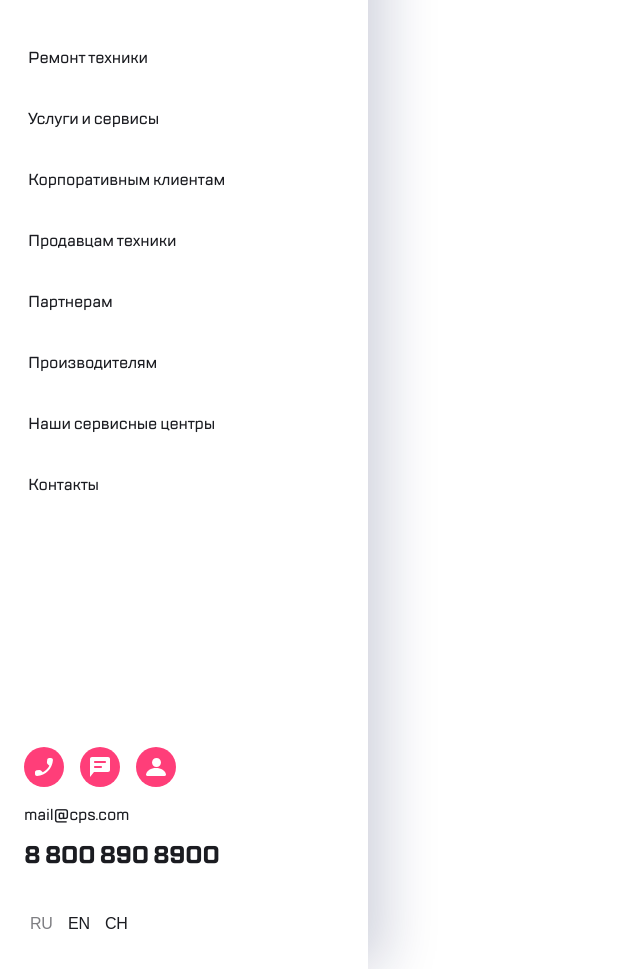
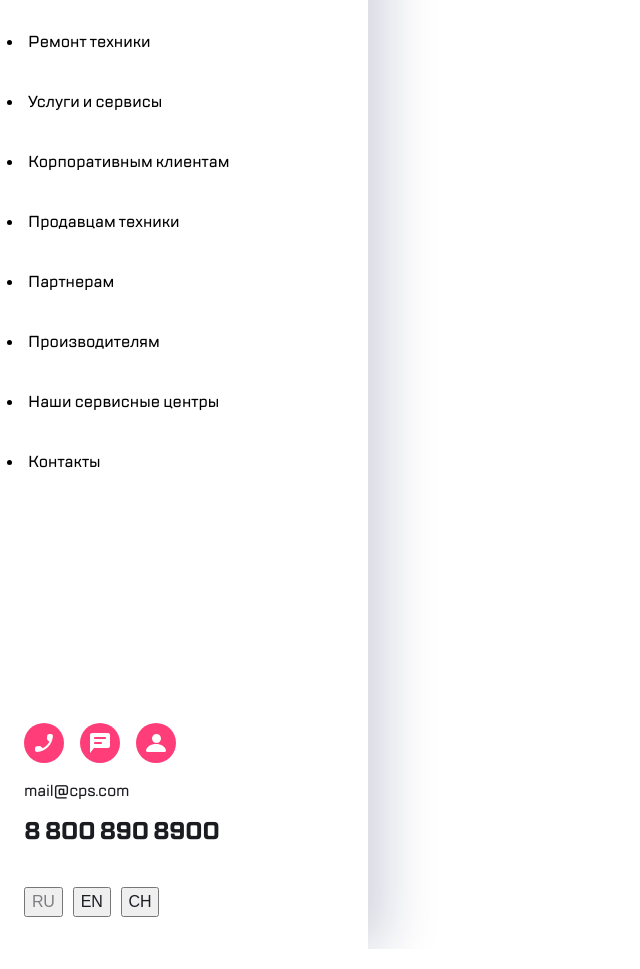
Before and after one commit to JustVika/WebCore, a plain HTML site: page block-1.4/index.html in a window 1280 px wide. Shown: the part 79-1048 px from the top of the page, without its empty margins (0-640 px from the left). Drawn offline with Linux system fonts and the light colour scheme.

Commit message:
Update style.css

```diff
--- a/block-1.4/css/style.css
+++ b/block-1.4/css/style.css
@@ -1,6 +1,10 @@
 a {
     color: inherit;
     text-decoration: none;
+}
+ul{
+    padding: 0;
+    margin: 0;
 }
 
 body {
@@ -147,7 +151,7 @@ body {
     margin-bottom: 250px;
 }
 
-.menu-list {
+.menu__list {
     list-style: none;
     padding: 0;
     font-size: 16px;
@@ -211,13 +215,16 @@ body {
 .aside-panel__languages{
     padding-bottom: 32px;
 }
+.languages{
+    list-style: none;
+    display: flex;
+    gap: 10px;
+}
 .languages__btn{
     font-size: 16px;
     line-height: 24px;
     letter-spacing: -0.2px;
     color: #1B1C21;
-    background-color: inherit;
-    border: none;
     cursor: pointer;
 }
 
```
